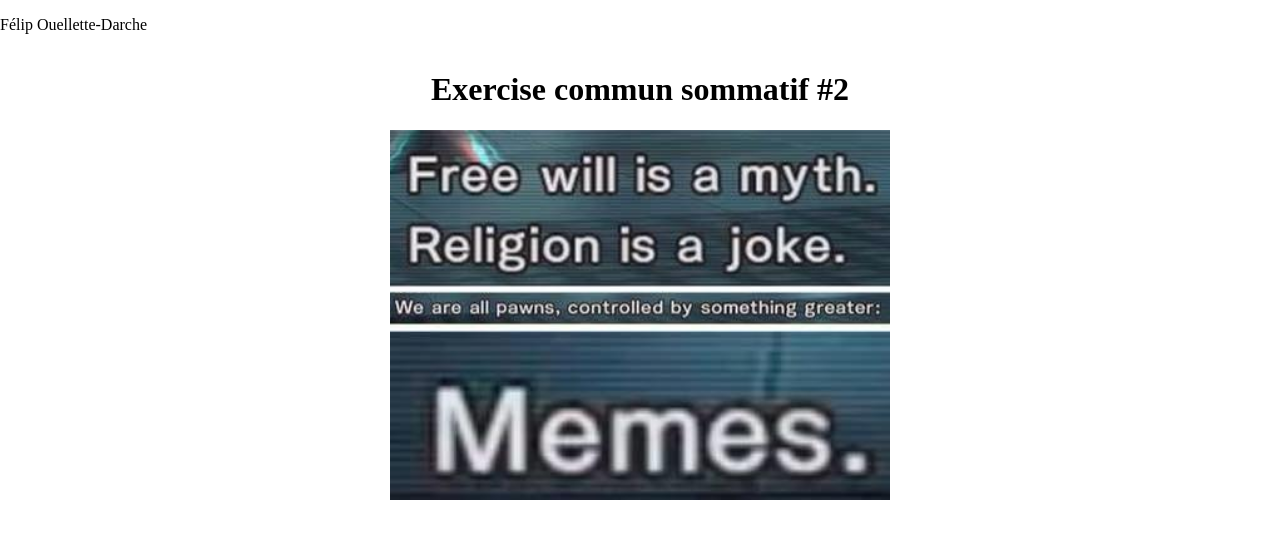
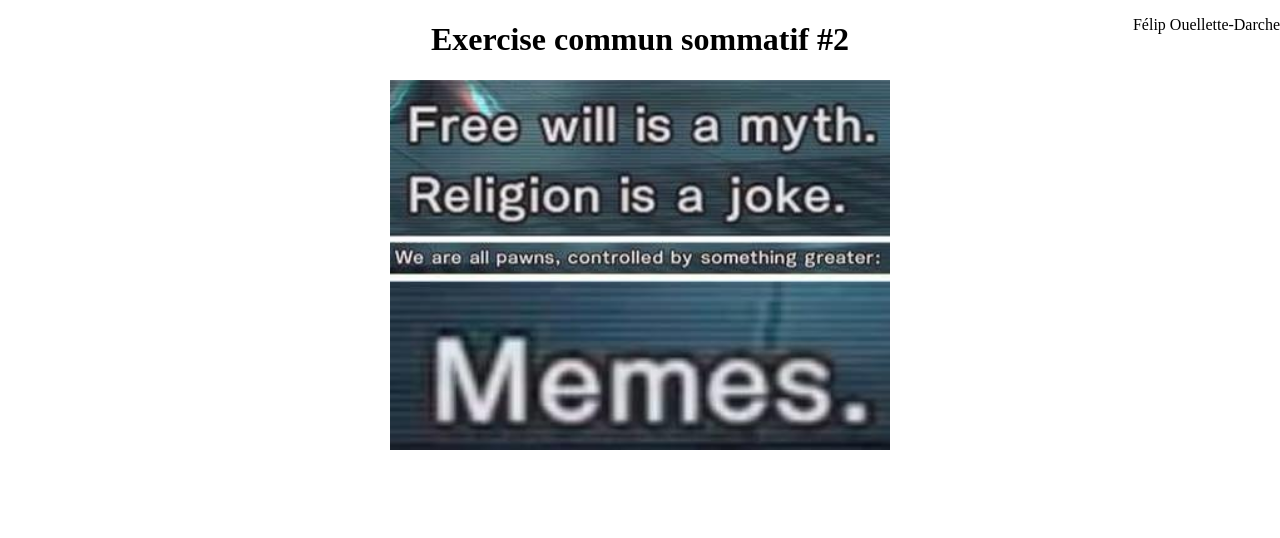
Before and after one commit to FilouCSTJ/Exercise_commun_sommatif_2, a plain HTML site: page index.html in a window 1280 px wide. Drawn offline with Linux system fonts and the light colour scheme.

Commit message:
Position du nom réglé

```diff
--- a/css/style.css
+++ b/css/style.css
@@ -1,4 +1,5 @@
 body {
+    width: 100%;
     margin: 0;
     padding: 0;
     height: 100%;
@@ -23,6 +24,8 @@ img {
 }
 
 p {
+    display: block;
+    position: fixed;
     top: 0;
     right: 0;
 }
--- a/index.html
+++ b/index.html
@@ -7,10 +7,12 @@
     <title>Document</title>
 </head>
 <body>
-    <p>Félip Ouellette-Darche</p>
-    <div>
-        <h1>Exercise commun sommatif #2</h1>
-        <img src="img/memes.jpeg" alt="memes">
-    </div>
+    <main>
+        <p>Félip Ouellette-Darche</p>
+        <div>
+            <h1>Exercise commun sommatif #2</h1>
+            <img src="img/memes.jpeg" alt="memes">
+        </div>
+    </main>
 </body>
 </html>
```
